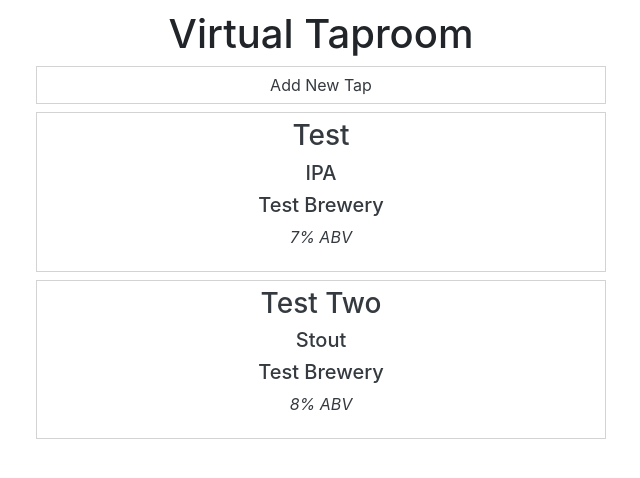
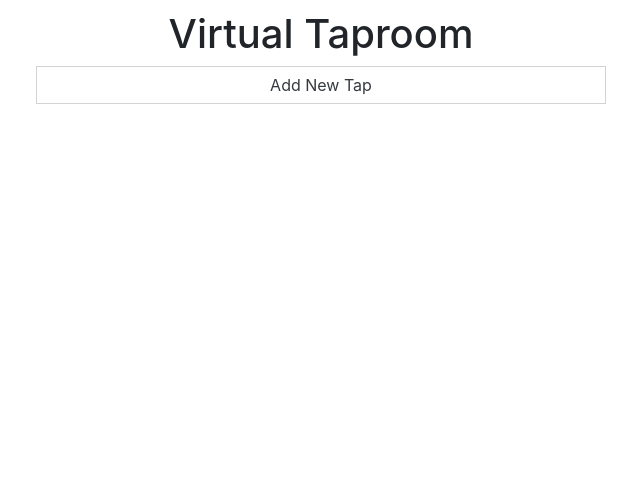
Before and after one commit to JohnNilsOlson/taproom-redux, a React (Create React App) app: page / in a window 1280 px wide. Shown: the top 478 px of the page, without its empty margins (319-959 px from the left). Built offline with nearby package versions, Linux system fonts and the light colour scheme.

Commit message:
remove testing objects from master drinks list

```diff
--- a/src/components/DrinkControl.js
+++ b/src/components/DrinkControl.js
@@ -12,30 +12,7 @@
     this.state = {
       formVisible: false,
       selectedDrink: null,
-      masterDrinkList: [
-        {
-          name: "Test",
-          type: "IPA",
-          brewer: "Test Brewery",
-          alcoholContent: 7.0,
-          description: "Blah blah blah.",
-          pintPrice: 1,
-          pitcherPrice: 3.50,
-          quantity: 124,
-          id: 1
-        },
-        {
-          name: "Test Two",
-          type: "Stout",
-          brewer: "Test Brewery",
-          alcoholContent: 8.0,
-          description: "Blah blah blah.",
-          pintPrice: 1,
-          pitcherPrice: 3.50,
-          quantity: 0,
-          id: 2
-        }
-      ]
+      masterDrinkList: []
     };
   }
 
```
